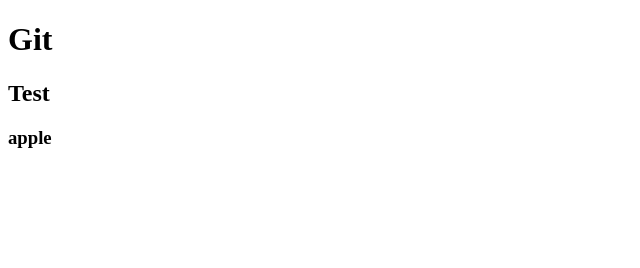
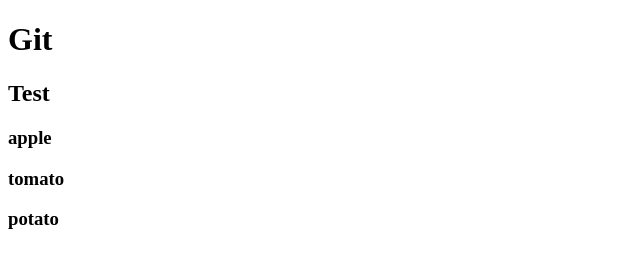
Before and after one commit to phr-dot/git_test, a plain HTML site: page index.html in a window 1280 px wide. Shown: the whole page, without its empty margins (0-640 px from the left). Drawn offline with Linux system fonts and the light colour scheme.

Commit message:
add tomato

```diff
--- a/index.html
+++ b/index.html
@@ -9,5 +9,7 @@
     <h1>Git</h1>
     <h2>Test</h2>
     <h3>apple</h3>
+    <h3>tomato</h3>
+    <h3>potato</h3>
   </body>
 </html>
```
